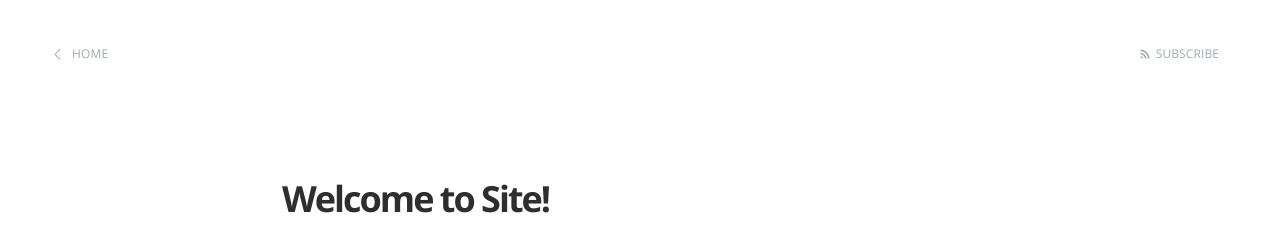
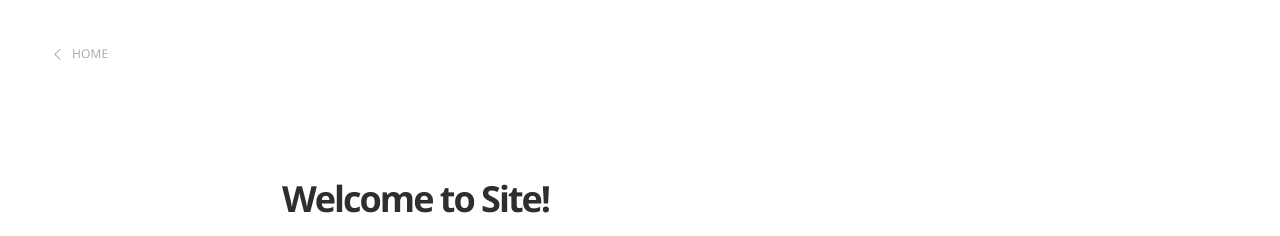
Before and after one commit to kajang93/kajang93.github.io, a Jekyll site: the page built from _posts/2013-11-10-welcome-to-jekyll.markdown, in a window 1280 px wide. Shown: the top 236 px of the page. Built offline with Jekyll 4.4.1, drawn with Linux system fonts in a browser that asks for light colours.

Commit message:
커밋20

```diff
--- a/_layouts/page.html
+++ b/_layouts/page.html
@@ -12,7 +12,7 @@
     style="background-image: url({{ page.cover }}) {%else%}no-cover{% endif %}">
     <nav class="main-nav {% if page.cover %} overlay {% endif %} clearfix">
         <a class="back-button icon-arrow-left" href="{{'/' | relative_url }}">Home</a>
-        <a class="subscribe-button icon-feed" href="{{'feed.xml' | relative_url }}">Subscribe</a>
+        <!-- <a class="subscribe-button icon-feed" href="{{'feed.xml' | relative_url }}">Subscribe</a> -->
     </nav>
 </header>
 
--- a/_layouts/post.html
+++ b/_layouts/post.html
@@ -8,7 +8,7 @@
 <header class="main-header post-head {% if page.cover %}" style="background-image: url({{ page.cover }}) {%else%}no-cover{% endif %}">
     <nav class="main-nav {% if page.cover %} overlay {% endif %} clearfix">
         <a class="back-button icon-arrow-left" href="{{'/' | relative_url }}">Home</a>
-        <a class="subscribe-button icon-feed" href="{{'feed.xml' | relative_url }}">Subscribe</a>
+        <!-- <a class="subscribe-button icon-feed" href="{{'feed.xml' | relative_url }}">Subscribe</a> -->
     </nav>
 </header>
 
```
